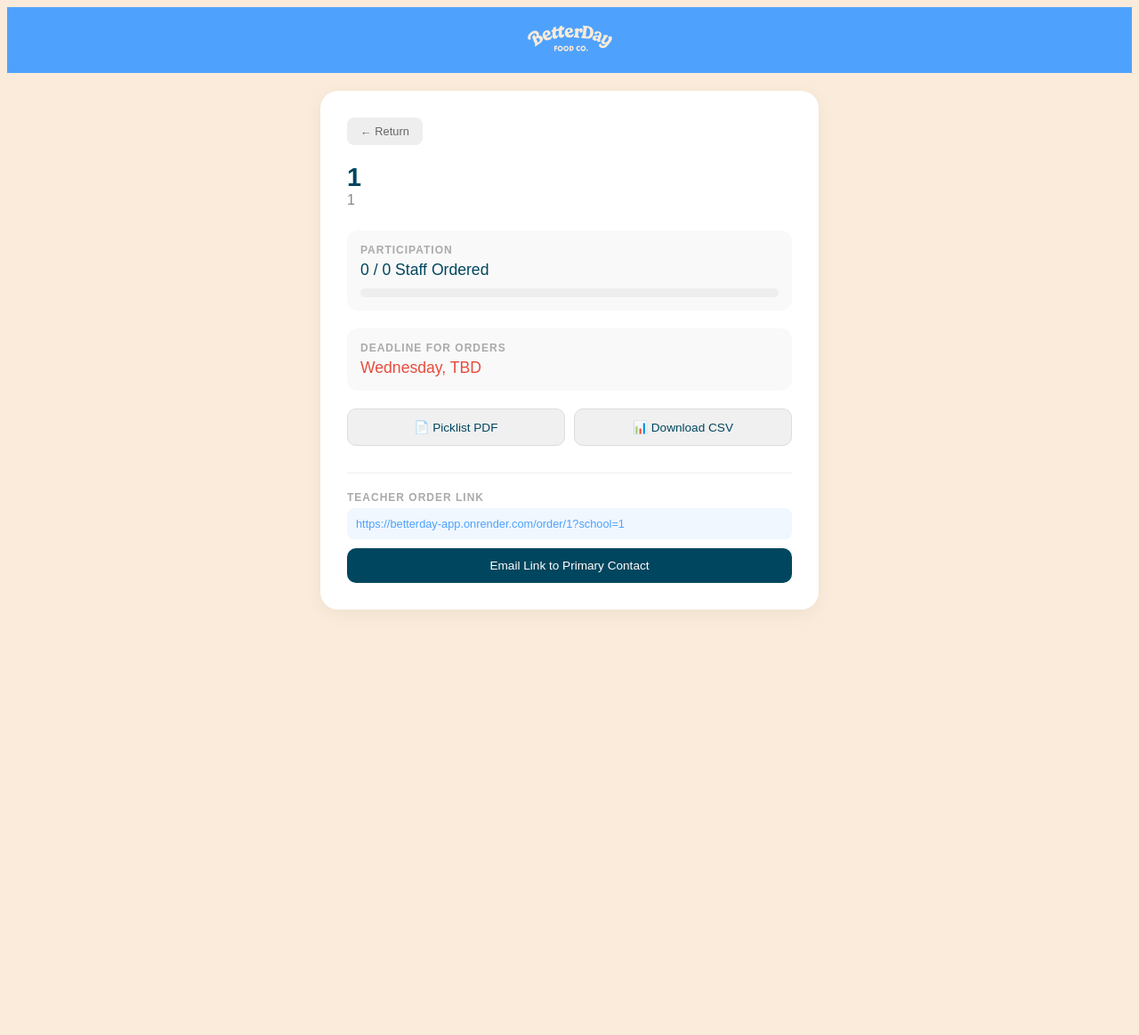
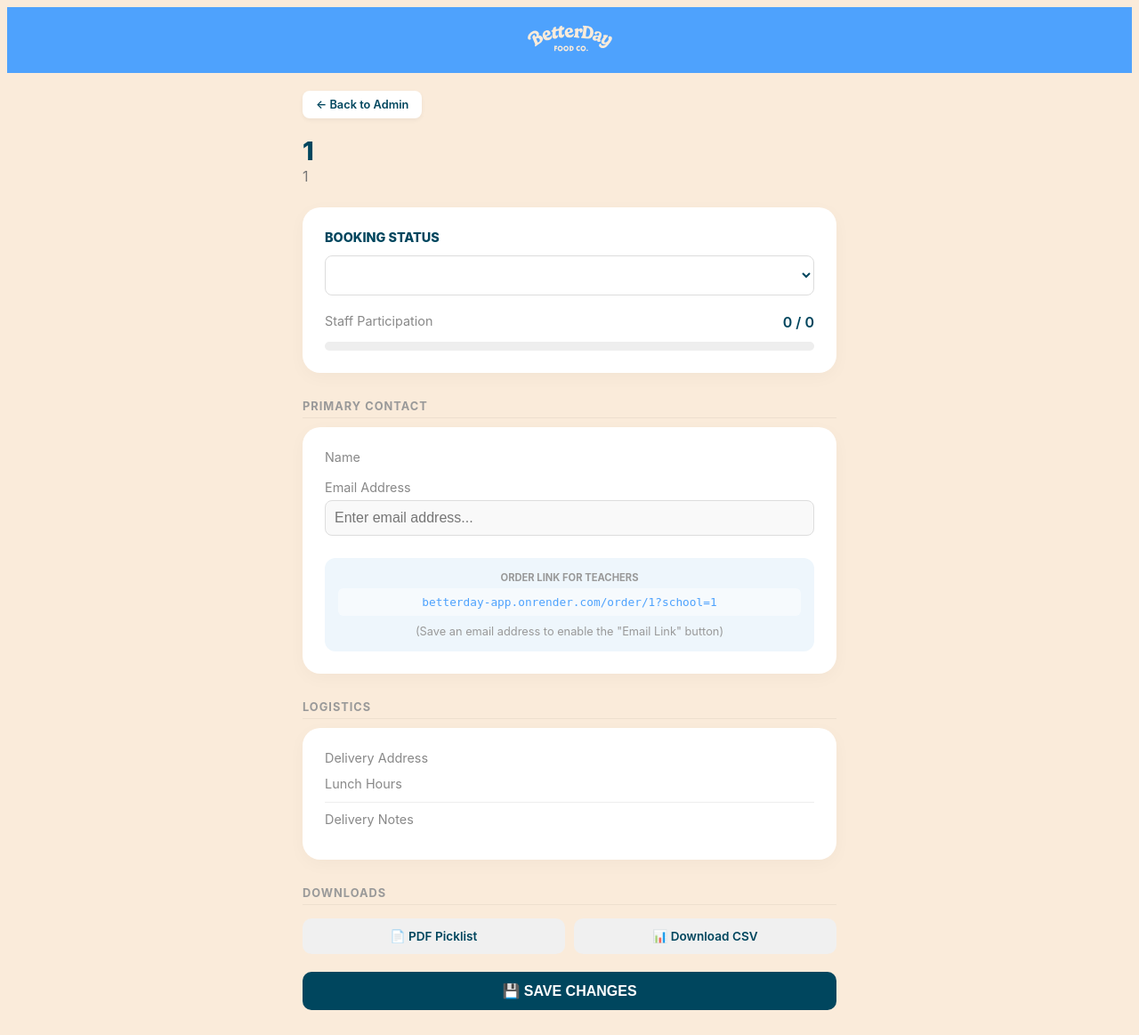
Before and after one commit to conner-kadz/betterday-app, a Flask app: page /school-profile/1/1 in a window 1280 px wide. Shown: the whole page at 89% size. Before the commit the page ends 685 px from the top, so only its background shows below. Run offline with Flask 3, Linux system fonts and the light colour scheme; data that the repository does not hold is empty.

Commit message:
Update profile.html

```diff
--- a/templates/profile.html
+++ b/templates/profile.html
@@ -1,70 +1,157 @@
 <!DOCTYPE html>
 <html>
 <head>
-    <title>{{ school }}</title>
+    <title>{{ school }} Profile</title>
     <meta name="viewport" content="width=device-width, initial-scale=1">
     <style>
         :root { --primary: #4ea2fd; --accent: #faebda; --dark: #00465e; --white: #ffffff; }
-        body { background: var(--accent); font-family: sans-serif; padding: 20px; color: var(--dark); }
+        body { background: var(--accent); font-family: -apple-system, sans-serif; padding: 20px; color: var(--dark); }
         .header { background: var(--primary); padding: 15px; text-align: center; margin: -20px -20px 20px -20px; }
         .logo { height: 40px; }
 
-        .profile-card { max-width: 500px; margin: 0 auto; background: var(--white); border-radius: 20px; padding: 30px; box-shadow: 0 5px 20px rgba(0,0,0,0.05); }
+        .profile-container { max-width: 600px; margin: 0 auto; }
 
-        /* FIX: Return button style */
-        .nav-btn { display: inline-block; background: #eee; padding: 8px 15px; border-radius: 8px; color: #666; text-decoration: none; font-size: 0.8rem; margin-bottom: 20px; font-weight: 500; }
+        /* Navigation */
+        .nav-btn { display: inline-block; background: var(--white); padding: 8px 15px; border-radius: 8px; color: var(--dark); text-decoration: none; font-size: 0.8rem; margin-bottom: 20px; font-weight: 600; box-shadow: 0 2px 5px rgba(0,0,0,0.05); }
 
-        h1 { font-size: 1.8rem; font-weight: 700; margin: 0; }
-        .date-sub { font-size: 1rem; color: #888; margin-bottom: 25px; }
+        /* Headers */
+        h1 { font-size: 1.8rem; font-weight: 800; margin: 0; line-height: 1.2; }
+        .date-sub { font-size: 1rem; color: #777; margin-bottom: 25px; }
 
-        .stat-box { background: #f9f9f9; padding: 15px; border-radius: 12px; margin-bottom: 20px; }
-        .stat-label { font-size: 0.75rem; text-transform: uppercase; color: #aaa; letter-spacing: 1px; margin-bottom: 5px; font-weight: 600; }
-        .stat-val { font-size: 1.1rem; font-weight: 500; }
+        h2 { font-size: 0.8rem; text-transform: uppercase; letter-spacing: 1px; color: #999; margin: 30px 0 10px 0; border-bottom: 1px solid rgba(0,0,0,0.05); padding-bottom: 5px; }
 
-        /* FIX: Progress Bar logic */
+        /* White Cards */
+        .card { background: var(--white); border-radius: 20px; padding: 25px; box-shadow: 0 5px 20px rgba(0,0,0,0.03); margin-bottom: 20px; }
+
+        /* Data Points */
+        .data-row { display: flex; justify-content: space-between; margin-bottom: 12px; }
+        .data-label { color: #888; font-size: 0.9rem; }
+        .data-val { font-weight: 600; text-align: right; max-width: 60%; }
+
+        /* Inputs & Selects */
+        .edit-input {
+            width: 100%;
+            padding: 10px;
+            border: 1px solid #ddd;
+            border-radius: 8px;
+            font-size: 1rem;
+            color: var(--dark);
+            background: #f9f9f9;
+            box-sizing: border-box;
+            margin-top: 5px;
+        }
+        .edit-select {
+            width: 100%;
+            padding: 12px;
+            border: 1px solid #ddd;
+            border-radius: 8px;
+            background: white;
+            font-size: 1rem;
+            color: var(--dark);
+            font-weight: 700;
+        }
+
+        /* Progress Bar */
         .progress-bar { height: 10px; background: #eee; border-radius: 10px; overflow: hidden; margin-top: 10px; }
         .progress-fill { height: 100%; background: var(--primary); }
 
-        .action-grid { display: grid; grid-template-columns: 1fr 1fr; gap: 10px; margin-top: 20px; }
-        .btn { display: block; text-align: center; padding: 12px; border-radius: 10px; text-decoration: none; font-size: 0.85rem; font-weight: 500; }
-        .btn-main { background: var(--dark); color: white; grid-column: span 2; }
-        .btn-sec { background: #f0f0f0; color: var(--dark); border: 1px solid #ddd; }
+        /* Buttons */
+        .btn-grid { display: grid; grid-template-columns: 1fr 1fr; gap: 10px; margin-top: 15px; }
+        .btn { display: block; text-align: center; padding: 12px; border-radius: 10px; text-decoration: none; font-size: 0.85rem; font-weight: 600; border: none; cursor: pointer; }
+        .btn-sec { background: #f0f0f0; color: var(--dark); }
+        .btn-save { background: var(--dark); color: white; width: 100%; margin-top: 20px; font-size: 1rem; }
 
-        .link-area { margin-top: 30px; border-top: 1px solid #eee; padding-top: 20px; }
-        .url-box { background: #f0f7ff; color: var(--primary); padding: 10px; border-radius: 8px; font-size: 0.8rem; word-break: break-all; margin-bottom: 10px; }
+        .link-box { background: #eef6fc; padding: 15px; border-radius: 12px; margin-top: 25px; text-align: center; }
+        .url-text { font-family: monospace; color: var(--primary); background: rgba(255,255,255,0.5); padding: 8px; border-radius: 6px; font-size: 0.8rem; word-break: break-all; margin-bottom: 10px; }
     </style>
 </head>
 <body>
     <div class="header"><img src="{{ url_for('static', filename='Logo.svg') }}" class="logo"></div>
-    <div class="profile-card">
-        <a href="/BD-Admin" class="nav-btn">← Return</a>
+
+    <div class="profile-container">
+        <a href="/BD-Admin" class="nav-btn">← Back to Admin</a>
 
         <h1>{{ school | decode_school }}</h1>
         <div class="date-sub">{{ display_date }}</div>
 
-        <div class="stat-box">
-            <div class="stat-label">Participation</div>
-            <div class="stat-val">{{ orders }} / {{ staff }} Staff Ordered</div>
-            <div class="progress-bar">
-                <div class="progress-fill" style="width: {{ (orders / (staff if staff > 0 else 1) * 100) }}%"></div>
+        <form action="/update-booking" method="POST">
+            <input type="hidden" name="school" value="{{ school }}">
+            <input type="hidden" name="date" value="{{ date }}">
+
+            <div class="card">
+                <div class="data-row" style="align-items: center;">
+                    <span class="data-label" style="font-weight: 800; color: var(--dark);">BOOKING STATUS</span>
+                </div>
+                <select name="status" class="edit-select">
+                    <option value="{{ info.status }}" selected>{{ info.status }}</option>
+                    <option disabled>──────────</option>
+                    <option value="🆕 New Booking">🆕 New Booking</option>
+                    <option value="🔗 Link Sent">🔗 Link Sent</option>
+                    <option value="⏳ In Progress">⏳ In Progress</option>
+                    <option value="🔒 Orders Locked">🔒 Orders Locked</option>
+                    <option value="🚚 Out for Delivery">🚚 Out for Delivery</option>
+                    <option value="✅ Completed">✅ Completed</option>
+                </select>
+
+                <div style="margin-top: 20px;">
+                    <div class="data-row">
+                        <span class="data-label">Staff Participation</span>
+                        <span class="data-val">{{ orders }} / {{ staff }}</span>
+                    </div>
+                    <div class="progress-bar">
+                        <div class="progress-fill" style="width: {{ (orders / (staff if staff > 0 else 1) * 100) }}%"></div>
+                    </div>
+                </div>
             </div>
-        </div>
 
-        <div class="stat-box">
-            <div class="stat-label">Deadline for orders</div>
-            <div class="stat-val" style="color: #e74c3c;">Wednesday, {{ deadline }}</div>
-        </div>
+            <h2>Primary Contact</h2>
+            <div class="card">
+                <div class="data-row">
+                    <span class="data-label">Name</span>
+                    <span class="data-val">{{ info.contact }}</span>
+                </div>
 
-        <div class="action-grid">
-            <a href="/picklist/{{ school }}/{{ date }}" target="_blank" class="btn btn-sec">📄 Picklist PDF</a>
-            <a href="/download-csv/{{ school }}/{{ date }}" class="btn btn-sec">📊 Download CSV</a>
-        </div>
+                <div style="margin-top: 15px;">
+                    <span class="data-label">Email Address</span>
+                    <input type="email" name="email" class="edit-input" value="{{ info.email }}" placeholder="Enter email address...">
+                </div>
 
-        <div class="link-area">
-            <div class="stat-label">Teacher Order Link</div>
-            <div class="url-box">https://betterday-app.onrender.com/order/{{ date }}?school={{ school }}</div>
-            <a href="mailto:?body=Order Here: https://betterday-app.onrender.com/order/{{ date }}?school={{ school }}" class="btn btn-main">Email Link to Primary Contact</a>
-        </div>
+                <div class="link-box">
+                    <div style="font-size: 0.7rem; text-transform: uppercase; color: #999; margin-bottom: 5px; font-weight: 700;">Order Link for Teachers</div>
+                    <div class="url-text">betterday-app.onrender.com/order/{{ date }}?school={{ school }}</div>
+
+                    {% if info.email %}
+                    <a href="mailto:{{ info.email }}?subject=Lunch Order Link&body=Hi {{ info.contact }},%0D%0A%0D%0AHere is the link for your teachers to order lunch:%0D%0Ahttps://betterday-app.onrender.com/order/{{ date }}?school={{ school }}%0D%0A%0D%0APlease share this with your team!" class="btn" style="background: var(--primary); color: white;">Email Link to {{ info.contact }}</a>
+                    {% else %}
+                    <div style="color: #999; font-size: 0.8rem;">(Save an email address to enable the "Email Link" button)</div>
+                    {% endif %}
+                </div>
+            </div>
+
+            <h2>Logistics</h2>
+            <div class="card">
+                <div class="data-row">
+                    <span class="data-label">Delivery Address</span>
+                    <span class="data-val">{{ info.address }}</span>
+                </div>
+                <div class="data-row">
+                    <span class="data-label">Lunch Hours</span>
+                    <span class="data-val">{{ info.lunch_hours }}</span>
+                </div>
+                <div class="data-row" style="border-top: 1px solid #eee; padding-top: 10px; margin-top: 10px;">
+                    <span class="data-label">Delivery Notes</span>
+                </div>
+                <div style="font-size: 0.9rem; color: #555; line-height: 1.4;">{{ info.notes }}</div>
+            </div>
+
+            <h2>Downloads</h2>
+            <div class="btn-grid">
+                <a href="/picklist/{{ school }}/{{ date }}" target="_blank" class="btn btn-sec">📄 PDF Picklist</a>
+                <a href="/download-csv/{{ school }}/{{ date }}" class="btn btn-sec">📊 Download CSV</a>
+            </div>
+
+            <button type="submit" class="btn btn-save">💾 SAVE CHANGES</button>
+        </form>
     </div>
 </body>
 </html>
```
